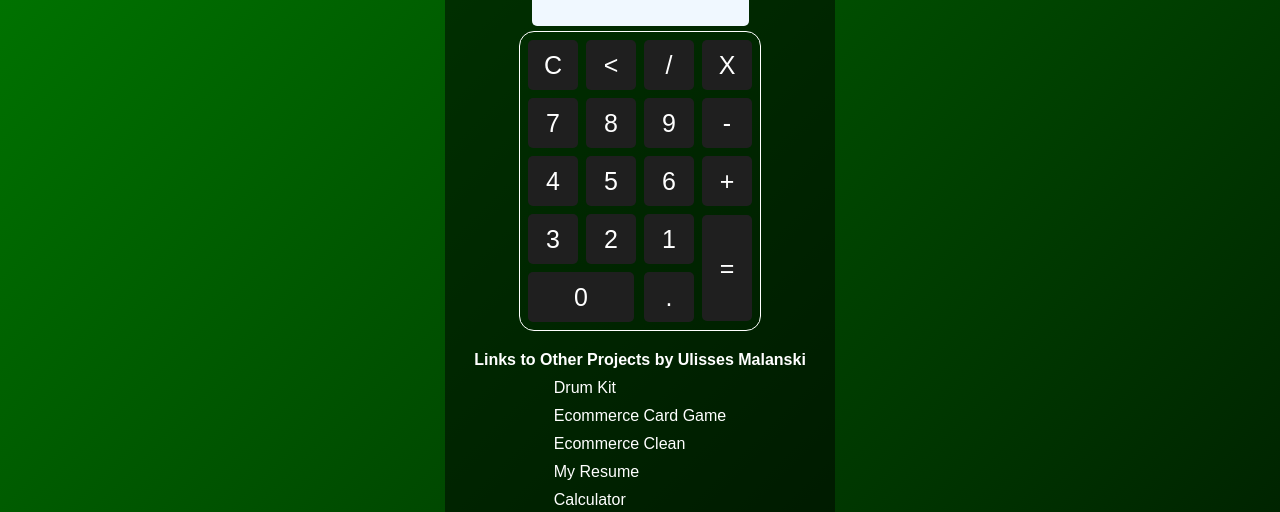
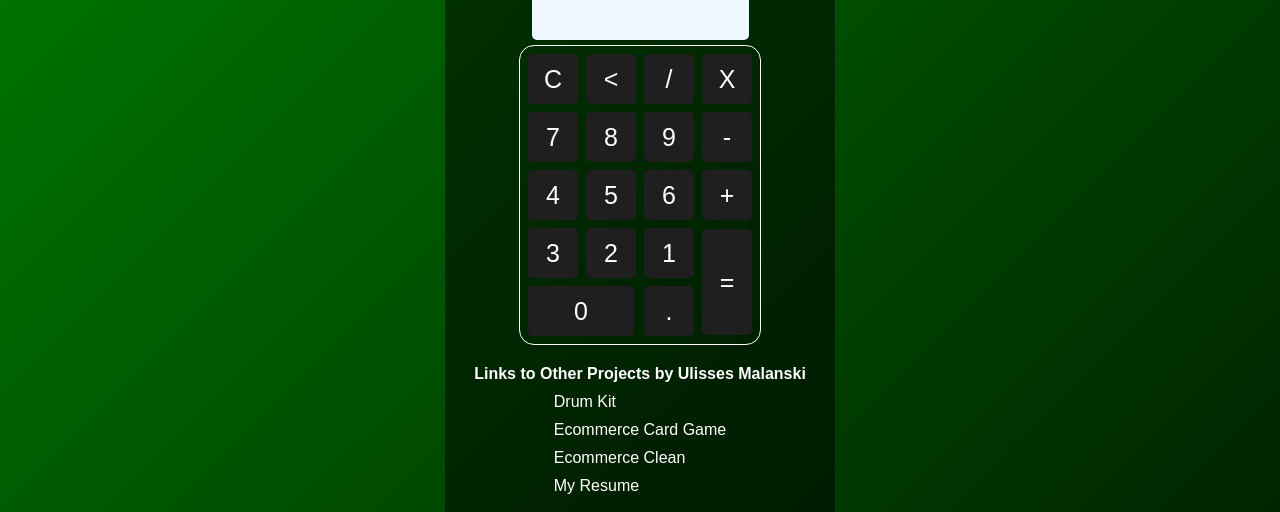
Before and after one commit to malanski/CalculatorX, a plain HTML site: page index.html in a window 1280 px wide. Shown: the part 322-834 px from the top of the page. Drawn offline with Linux system fonts and the light colour scheme.

Commit message:
REmove redundant link

```diff
--- a/index.html
+++ b/index.html
@@ -67,9 +67,7 @@
             <li>
                 <a href="https://malanski.github.io/MyResume/" title="A short personal Resume">My Resume</a>
             </li>
-            <li>
-                <a href="https://malanski.github.io/CalculatorX/" title="JavaScript study Calculator">Calculator</a>
-            </li>
+
         </ul>
         <div class="social1">
             <a href="https://github.com/malanski" title="github">
```
